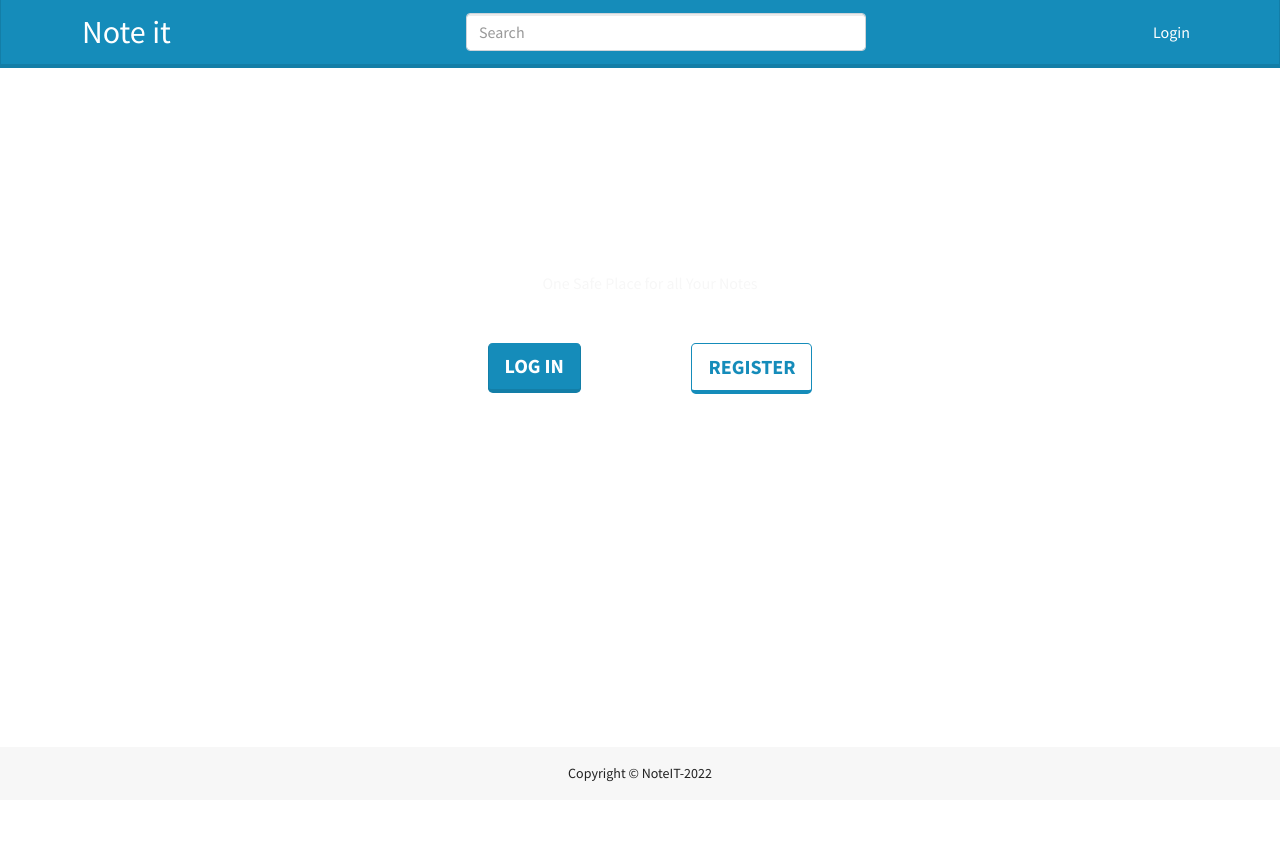
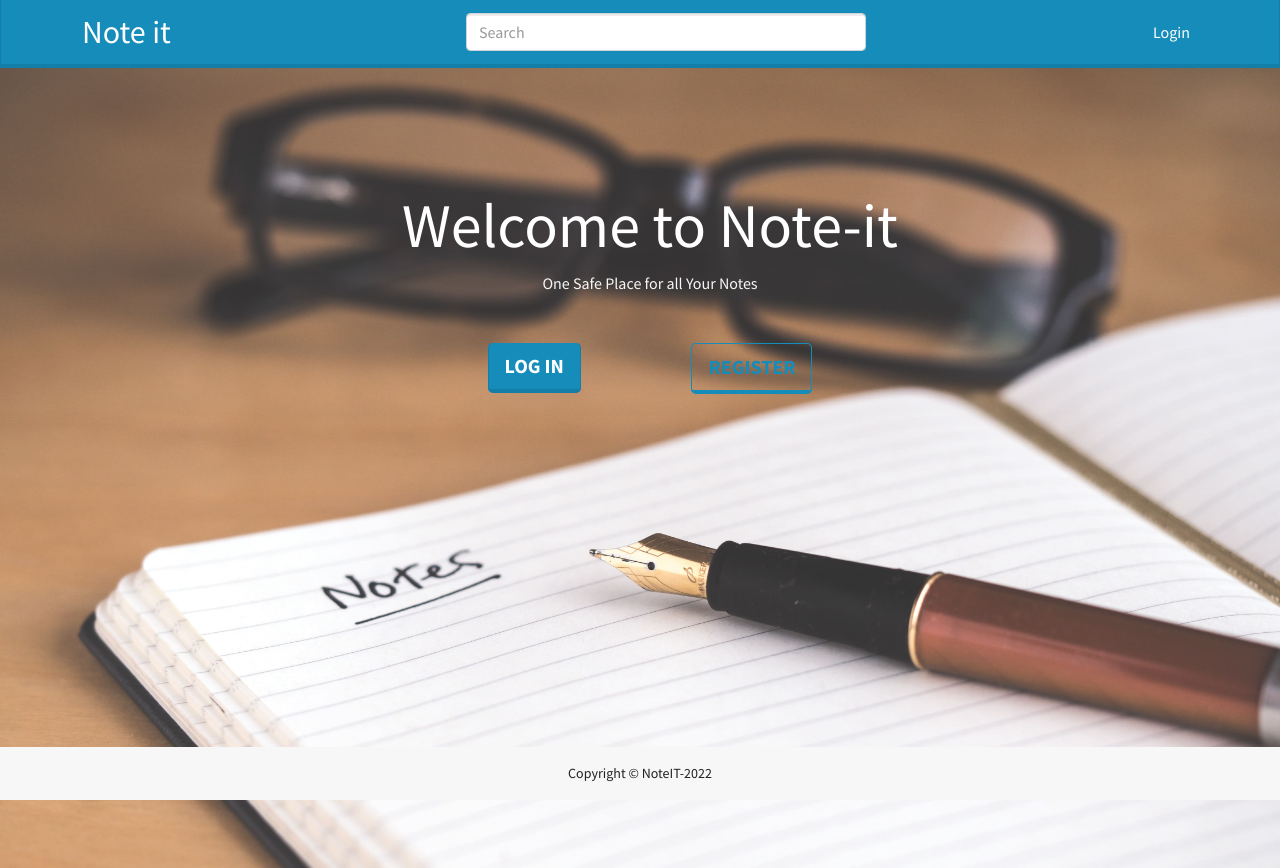
Before and after one commit to himanshudhimanux/mern_notes-app, a React (Create React App) app in the folder frontend/: page / in a window 1280 px wide. Built offline with nearby package versions, Linux system fonts and the light colour scheme.

Commit message:
update design

```diff
--- a/frontend/src/App.css
+++ b/frontend/src/App.css
@@ -29,7 +29,7 @@ body::-webkit-scrollbar-thumb {
 /* ======== Landing page ====== */
 
 .landing-page {
-    background-image: linear-gradient(rgb(0 0 0 / 30%)), url('./images/notes.jpg');
+    background-image: url('./images/notes.jpg');
     background-repeat: no-repeat;
     background-size: cover;
     width: 100%;
```
